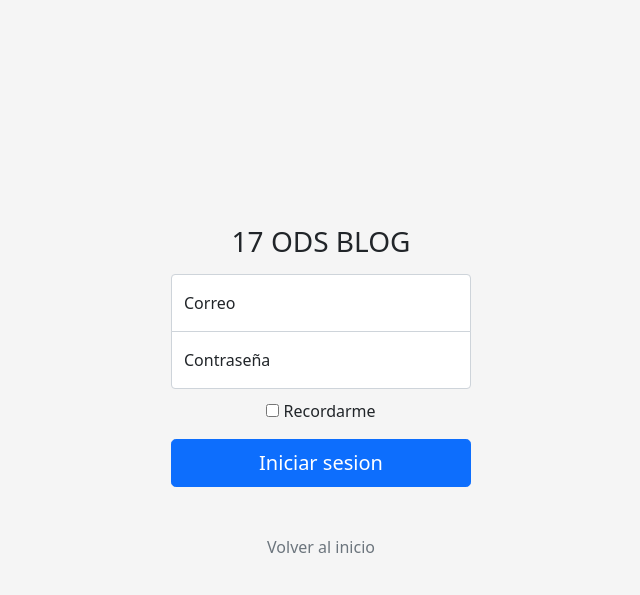
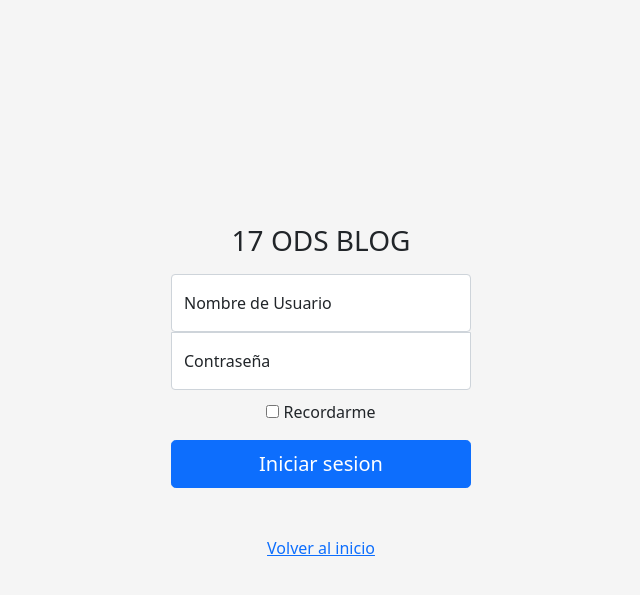
Before and after one commit to lisandrorgz/17-ODS-GRUPO-13, a Django app: page /login/ in a window 1280 px wide. Shown: the top 595 px of the page, without its empty margins (319-959 px from the left). Run offline with Django 3.2, Linux system fonts and the light colour scheme.

Commit message:
Se implemento LoginView de Django

```diff
--- a/ODS/ODS/settings.py
+++ b/ODS/ODS/settings.py
@@ -1,5 +1,6 @@
 import os
 from pathlib import Path
+from django.urls import reverse_lazy
 
 
 BASE_DIR = Path(__file__).resolve().parent.parent
@@ -89,7 +90,7 @@ AUTH_PASSWORD_VALIDATORS = [
 ]
 
 
-
+LOGIN_REDIRECT_URL = reverse_lazy("inicio")
 
 LANGUAGE_CODE = 'es-ar'
 
--- a/ODS/ODS/urls.py
+++ b/ODS/ODS/urls.py
@@ -1,9 +1,10 @@
 from . import views
 from django.contrib import admin
+from django.contrib.auth import views as auth_views
 from django.urls import path
 
 urlpatterns = [
     path('admin/', admin.site.urls),
-    path('inicio/', views.inicio),
-    path('login/', views.login)
+    path('inicio/', views.inicio, name="inicio"),
+    path('login/', auth_views.LoginView.as_view(template_name="login.html"), name="login"),
 ]
--- a/ODS/ODS/views.py
+++ b/ODS/ODS/views.py
@@ -4,4 +4,6 @@ def inicio(request):
     return render(request, 'inicio.html')
 
 def login(request):
+    x = request.GET.get("username", None)
+    print(x)
     return render(request, 'login.html')
--- a/ODS/templates/inicio.html
+++ b/ODS/templates/inicio.html
@@ -1 +1,2 @@
 <h1>Hello</h1>
+<a href="{% url 'login'%}">Iniciar Sesion</a>
--- a/ODS/templates/login.html
+++ b/ODS/templates/login.html
@@ -43,17 +43,17 @@
   </head>
 <body class="text-center">
     <main class="form-signin">
-        <form>
+        <form method="POST">{% csrf_token %}
             <!--<img class="mb-4" src="/docs/5.1/assets/brand/bootstrap-logo.svg" alt="" width="72" height="57">-->
             <h1 class="h3 mb-3 fw-normal">17 ODS BLOG</h1>
 
             <div class="form-floating">
-            <input type="email" class="form-control" id="floatingInput" placeholder="Correo">
-            <label for="floatingInput">Correo</label>
+            <input type="text" class="form-control" id="InputUsername" placeholder="Nombre de Usuario" name="username">
+            <label for="InputUsername">Nombre de Usuario</label>
             </div>
             <div class="form-floating">
-            <input type="password" class="form-control" id="floatingPassword" placeholder="Contraseña">
-            <label for="floatingPassword">Contraseña</label>
+            <input type="password" class="form-control" id="InputPassword" placeholder="Contraseña" name="password">
+            <label for="InputPassword">Contraseña</label>
             </div>
 
             <div class="checkbox mb-3">
@@ -62,7 +62,7 @@
             </label>
             </div>
             <button class="w-100 btn btn-lg btn-primary" type="submit">Iniciar sesion</button>
-            <p class="mt-5 mb-3 text-muted">Volver al inicio</p>
+            <p class="mt-5 mb-3 text-muted"><a href="{% url 'inicio' %}">Volver al inicio</a></p>
         </form>
     </main>
 </body>
```
